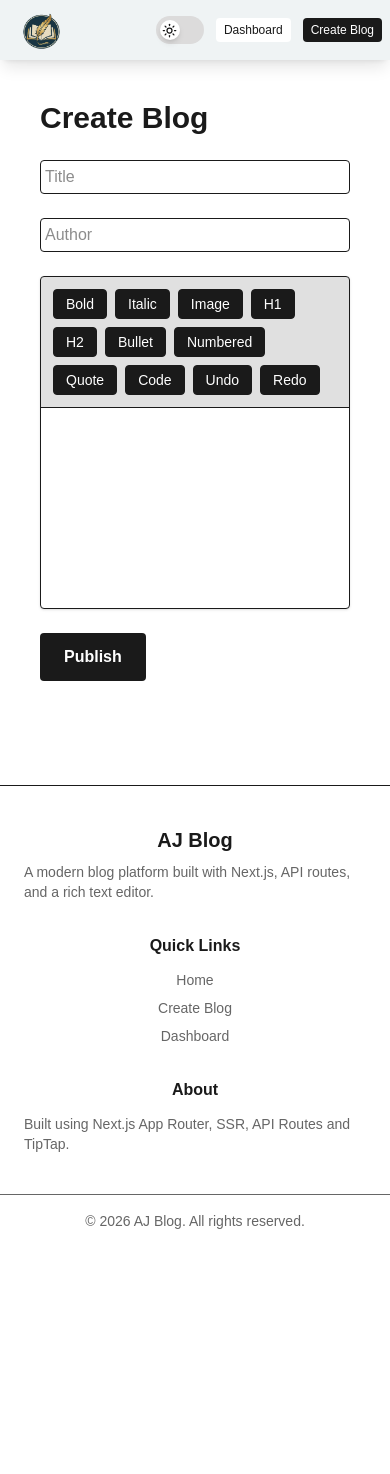
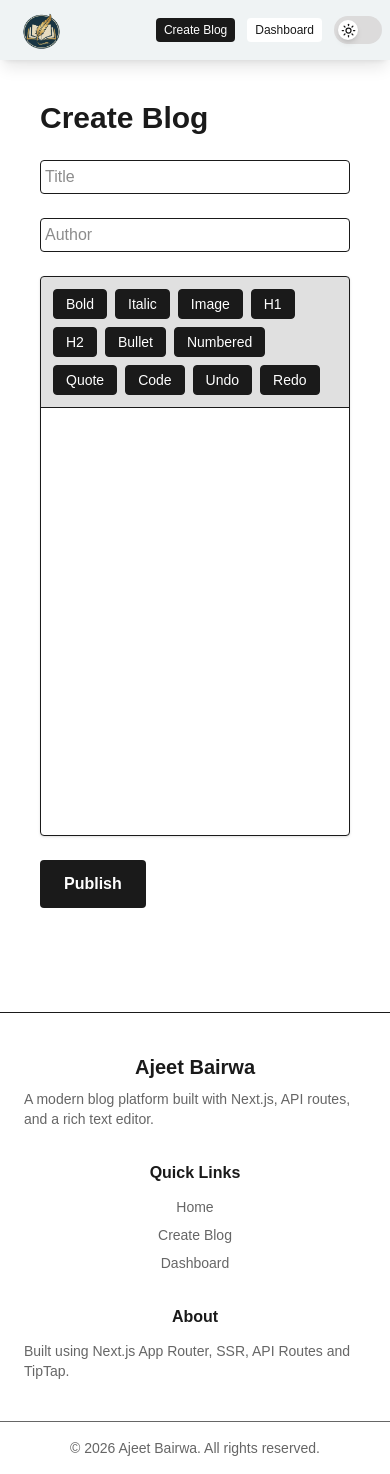
Before and after one commit to ajitdevv/blog-webapp, a Next.js app: page /create in a window 390 px wide. Before the commit the page ends 1247 px from the top, so only its background shows below. Built offline with nearby package versions, Linux system fonts and the light colour scheme.

Commit message:
Responsive Done

```diff
--- a/src/components/Footer.jsx
+++ b/src/components/Footer.jsx
@@ -8,7 +8,7 @@ export default function Footer() {
             <div className="max-w-6xl mx-auto px-6 py-10 items-center justify-center flex flex-col sm:grid sm:grid-cols-2 md:grid md:grid-cols-3 gap-8">
                 {/* Brand */}
                 <div  className="flex flex-col items-center md:items-start">
-                    <h2 className="text-xl font-bold">AJ Blog</h2>
+                    <h2 className="text-xl font-bold">Ajeet Bairwa</h2>
                     <p className="text-sm text-muted mt-2">
                         A modern blog platform built with Next.js, API routes,
                         and a rich text editor.
@@ -36,7 +36,7 @@ export default function Footer() {
             </div>
 
             <div className="text-center text-sm text-muted border-t py-4">
-                © {new Date().getFullYear()} AJ Blog. All rights reserved.
+                © {new Date().getFullYear()} Ajeet Bairwa. All rights reserved.
             </div>
         </footer>
     )
--- a/src/components/Hader.jsx
+++ b/src/components/Hader.jsx
@@ -8,7 +8,7 @@ const Hader = () => {
       <Link href="/">
         <img src="/dev.png" alt="Logo" className="w-16 h-11" />
       </Link>
-      <div className="flex gap-3 md:gap-5 items-center">
+      <div className="flex flex-row-reverse md:flex-row gap-3 md:gap-5 items-center">
         <Themetoggle />
         <Link
           href="/dashboard"
--- a/src/components/RichTextEditor.jsx
+++ b/src/components/RichTextEditor.jsx
@@ -22,7 +22,7 @@ export default function RichTextEditor({ content, setContent }) {
   if (!mounted || !editor) return null;
 
   return (
-    <div className="border rounded bg-background shadow-sm">
+    <div className="border rounded h-140 bg-background shadow-sm">
       <div className="flex flex-wrap gap-2 p-3 border-b bg-muted/20">
         <button
           type="button"
```
